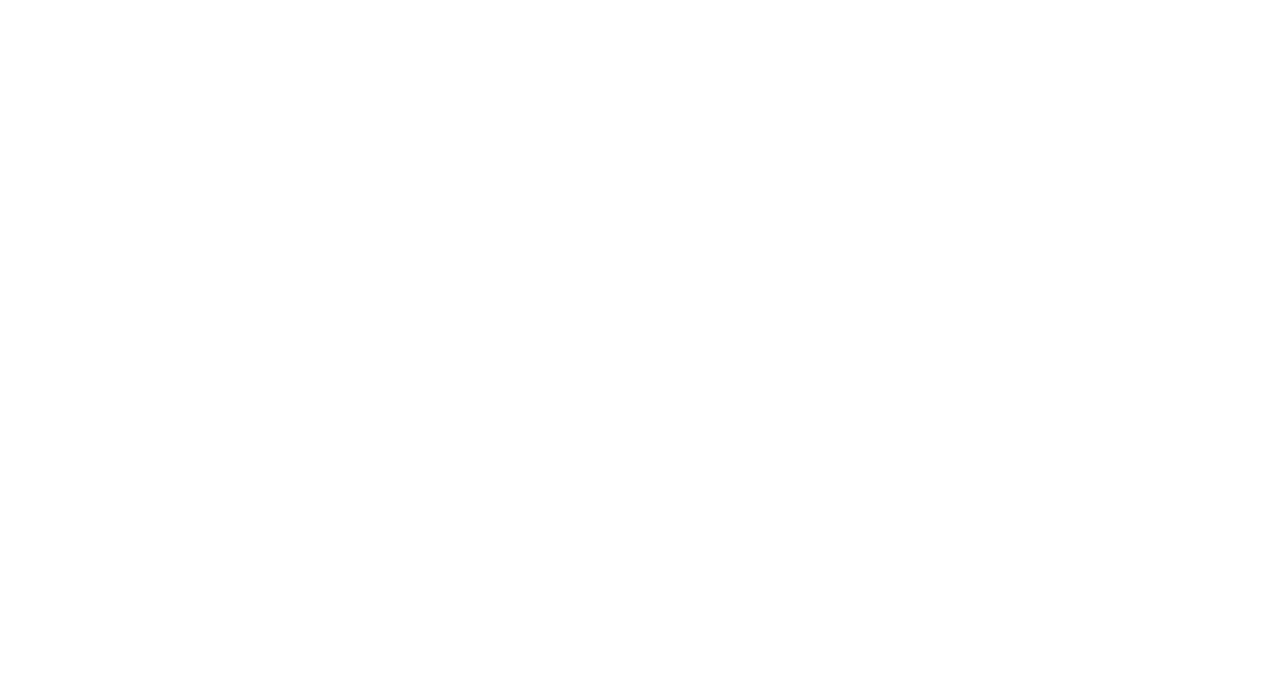
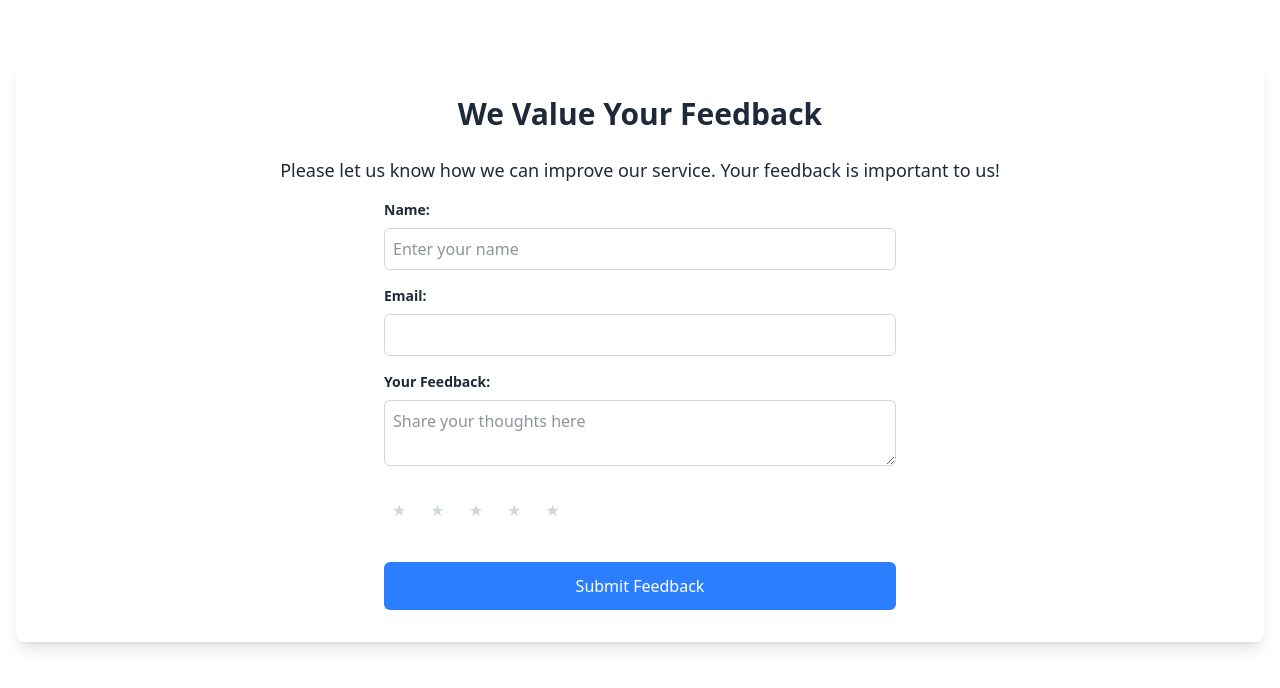
Before and after one commit to Nethmamlshni/saloon_backend, a React (Vite) app in the folder Saloon_Yapa/: page /feedback in a window 1280 px wide. Before the commit this address had no page. Shown: the top 688 px of the page. Built offline with nearby package versions, Linux system fonts and the light colour scheme.

Commit message:
feedback add the customer

```diff
--- a/Saloon_Yapa/src/App.tsx
+++ b/Saloon_Yapa/src/App.tsx
@@ -3,6 +3,7 @@ import HomePage from "./component/home page/homepage"
 import UserProfile from "./component/home page/user/profile"
 import ForgotPassword from "./component/home page/Login/forgotPassword"
 import ResetPassword from "./component/home page/Login/resetPassword"
+import Feedback from "./component/home page/user/feedback"
 
 function App() {
 
@@ -11,6 +12,7 @@ function App() {
       <Routes>
         <Route path="/" element={<HomePage />} />
         <Route path="/profile" element={<UserProfile />} />
+        <Route path="/feedback" element={<Feedback />} />
         <Route path="/forgot-password" element={<ForgotPassword/>} />
         <Route path="/reset-password/:token" element={<ResetPassword />} />
       </Routes>
--- a/Saloon_Yapa/src/component/home page/user/feedback.tsx
+++ b/Saloon_Yapa/src/component/home page/user/feedback.tsx
@@ -1,6 +1,90 @@
-import { motion } from 'framer-motion';
+import { useState, useEffect } from "react";
+import { motion } from "framer-motion";
+import { useNavigate } from "react-router-dom"; // Import useNavigate instead of useHistory
+import axios from "axios";
 
 const Feedback = () => {
+  const navigate = useNavigate(); // Initialize useNavigate for redirection
+  const [formData, setFormData] = useState({
+    name: "",
+    email: "",
+    message: "",
+    rate: 0,
+  });
+
+  const [responseMessage, setResponseMessage] = useState("");
+  const [user, setUser] = useState<any>(null); // To store fetched user data
+  const [loading, setLoading] = useState<boolean>(true);
+  const [error, setError] = useState<string>("");
+
+  useEffect(() => {
+    const fetchUserData = async () => {
+      try {
+        const token = localStorage.getItem("token");
+
+        if (!token) {
+          setError("User not authenticated");
+          return;
+        }
+
+        // Decode JWT token to get userId
+        const decodedToken = JSON.parse(atob(token.split(".")[1]));
+        const userId = decodedToken.userId;
+
+        // Fetch user data using userId
+        const response = await axios.get(`http://localhost:3000/api/users/user/${userId}`, {
+          headers: { Authorization: `Bearer ${token}` },
+        });
+
+        setUser(response.data);
+        setFormData((prevData) => ({
+          ...prevData,
+          email: response.data.email, // Set email from fetched data
+        }));
+      } catch (error: any) {
+        setError(error.response?.data?.message || "Failed to fetch user data");
+      } finally {
+        setLoading(false);
+      }
+    };
+
+    fetchUserData();
+  }, []);
+
+  const handleChange = (e: React.ChangeEvent<HTMLInputElement | HTMLTextAreaElement>) => {
+    setFormData({ ...formData, [e.target.id]: e.target.value });
+  };
+
+  const handleRating = (rate: number) => {
+    if (rate >= 0 && rate <= 5) {
+      setFormData({ ...formData, rate });
+    }
+  };
+
+  const handleSubmit = async (e: React.FormEvent) => {
+    e.preventDefault();
+
+    try {
+      const response = await fetch("/api/feedbacks/feedback", {
+        method: "POST",
+        headers: { "Content-Type": "application/json" },
+        body: JSON.stringify(formData),
+      });
+
+      if (response.ok) {
+        setResponseMessage("Thank you for your feedback!");
+        setFormData({ name: "", email: user?.email || "", message: "", rate: 0 }); // Clear form
+        alert("Feedback submitted successfully!");
+        navigate("/profile"); // Redirect to /profile page using navigate
+      } else {
+        const errorData = await response.json();
+        setResponseMessage(errorData.error || "Failed to submit feedback.");
+      }
+    } catch (error) {
+      setResponseMessage("Error submitting feedback. Please try again.");
+    }
+  };
+
   return (
     <motion.section
       id="feedback"
@@ -8,7 +92,7 @@ const Feedback = () => {
       initial={{ opacity: 0, y: 50 }}
       whileInView={{ opacity: 1, y: 0 }}
       transition={{ duration: 0.8 }}
-      viewport={{ once: false }} // Ensures animation runs every time it comes into view
+      viewport={{ once: false }}
     >
       <h2 className="text-3xl font-semibold mb-6 text-center">We Value Your Feedback</h2>
 
@@ -18,7 +102,9 @@ const Feedback = () => {
         whileInView={{ opacity: 1 }}
         transition={{ duration: 1, delay: 0.5 }}
       >
-        <p className="text-center text-lg mb-4">Please let us know how we can improve our service. Your feedback is important to us!</p>
+        <p className="text-center text-lg mb-4">
+          Please let us know how we can improve our service. Your feedback is important to us!
+        </p>
 
         {/* Feedback Form */}
         <motion.form
@@ -26,46 +112,80 @@ const Feedback = () => {
           initial={{ opacity: 0 }}
           whileInView={{ opacity: 1 }}
           transition={{ duration: 1, delay: 1 }}
+          onSubmit={handleSubmit}
         >
           <div className="flex flex-col space-y-2">
-            <label htmlFor="name" className="text-sm font-semibold">Name:</label>
+            <label htmlFor="name" className="text-sm font-semibold">
+              Name:
+            </label>
             <input
               type="text"
               id="name"
               className="p-2 border border-gray-300 rounded-md"
               placeholder="Enter your name"
+              value={formData.name}
+              onChange={handleChange}
+              required
             />
           </div>
 
           <div className="flex flex-col space-y-2">
-            <label htmlFor="email" className="text-sm font-semibold">Email:</label>
+            <label htmlFor="email" className="text-sm font-semibold">
+              Email:
+            </label>
+            {/* Display email as readonly */}
             <input
               type="email"
               id="email"
               className="p-2 border border-gray-300 rounded-md"
-              placeholder="Enter your email"
+              value={formData.email}
+              readOnly
             />
           </div>
 
           <div className="flex flex-col space-y-2">
-            <label htmlFor="feedback" className="text-sm font-semibold">Your Feedback:</label>
+            <label htmlFor="message" className="text-sm font-semibold">
+              Your Feedback:
+            </label>
             <textarea
-              id="feedback"
+              id="message"
               className="p-2 border border-gray-300 rounded-md"
               placeholder="Share your thoughts here"
+              value={formData.message}
+              onChange={handleChange}
+              required
             ></textarea>
+          </div>
+          {/* Rating Section */}
+          <div className="flex flex-col space-y-2">
+            <label htmlFor="rate">
+            </label>
+            <div className="flex space-x-2">
+              {/* Star Rating */}
+              {[1, 2, 3, 4, 5].map((star) => (
+                <button
+                  key={star}
+                  type="button"
+                  className={`p-2 ${formData.rate >= star ? "text-yellow-400" : "text-gray-300"}`}
+                  onClick={() => handleRating(star)}
+                >
+                  ★
+                </button>
+              ))}
+            </div>
           </div>
 
           {/* Submit Button */}
           <motion.button
             type="submit"
             className="w-full bg-blue-500 text-white p-3 rounded-md mt-4"
-            whileHover={{ scale: 1.05 }}
-            transition={{ duration: 0.3 }}
           >
             Submit Feedback
           </motion.button>
         </motion.form>
+
+        {/* Response Message */}
+        {responseMessage && <p className="text-center mt-4 text-lg">{responseMessage}</p>}
       </motion.div>
     </motion.section>
   );
--- a/Saloon_Yapa/src/component/home page/user/profile.tsx
+++ b/Saloon_Yapa/src/component/home page/user/profile.tsx
@@ -106,6 +106,18 @@ const UserProfile: React.FC = () => {
             <p className="mb-2"><strong>Username:</strong> {user.username}</p>
             <p className="mb-2"><strong>Email:</strong> {user.email}</p>
             <p className="mb-4"><strong>TP Number:</strong> {user.TPNumber}</p>
+            <div className="flex justify-between p-4">
+  {/* Left side: Feedback link */}
+  <p onClick={() => navigate('/feedback')} className="text-white cursor-pointer underline">
+    Feedback
+  </p>
+
+  {/* Right side: Home Page link */}
+  <p onClick={() => navigate('/')} className="text-white cursor-pointer underline">
+    Home Page
+  </p>
+</div>
+
             <button
               onClick={() => setEditing(true)}
               className="w-full bg-blue-500 hover:bg-blue-600 text-white font-semibold py-2 rounded-lg transition duration-200"
```
